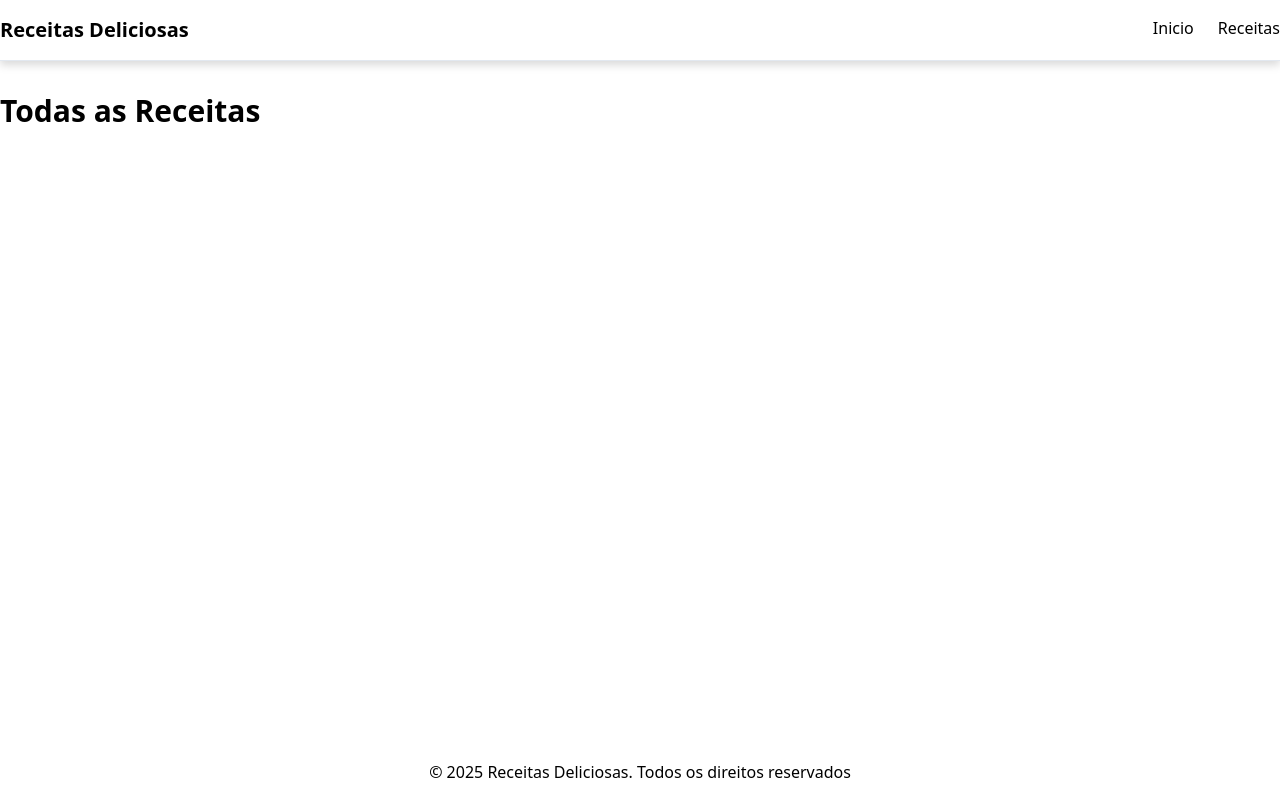
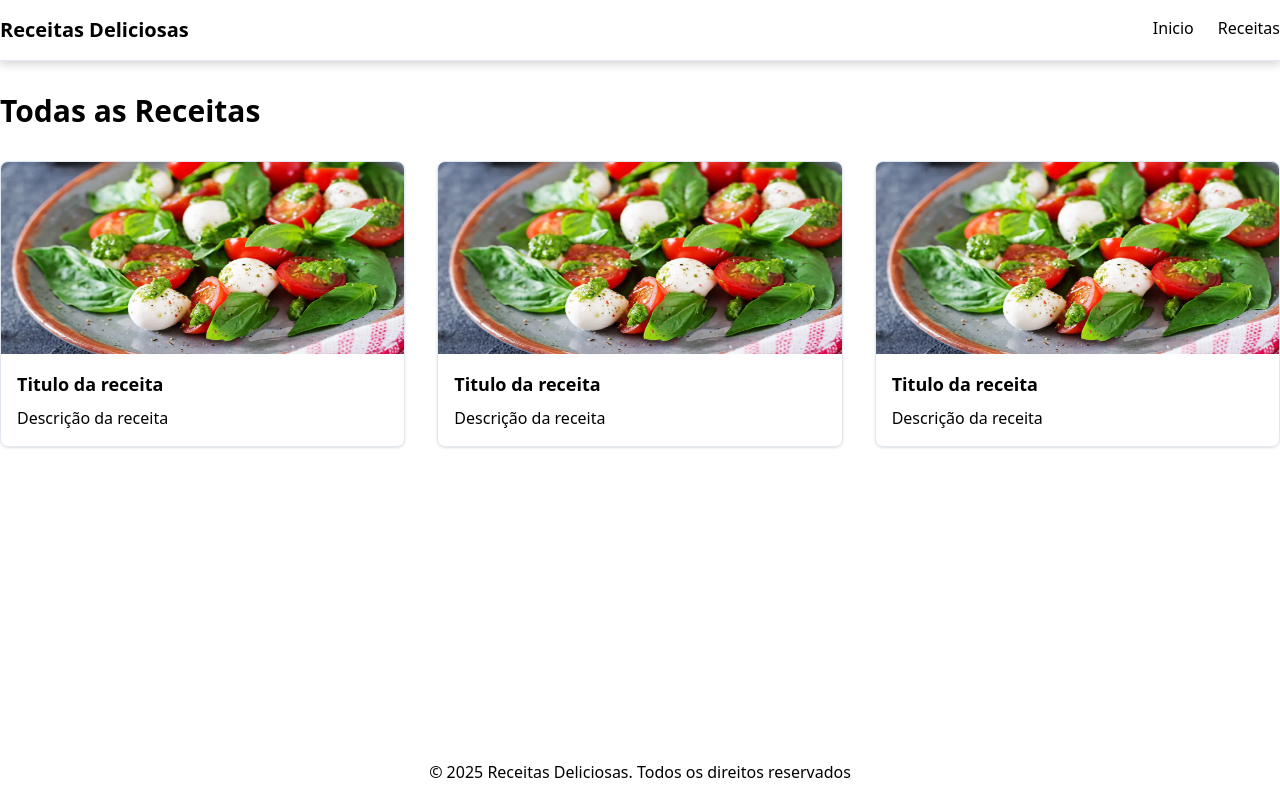
Before and after one commit to enriquemantovani/Site--receitas, a Next.js app: page /receitas in a window 1280 px wide. Built offline with nearby package versions, Linux system fonts and the light colour scheme.

Commit message:
feat: cards de receita

```diff
--- a/src/app/receitas/page.tsx
+++ b/src/app/receitas/page.tsx
@@ -1,12 +1,16 @@
+import RecipeCard from "@/components/RecipeCard";
+import { recipes} from "@/lib/data";
+
 export default function ReceitasPage(){
     return(
         <main className="flex-grow py-8">
             <div className="container mx-auto">
                 <h1 className="text-3xl font-bold">Todas as Receitas</h1>
 
-
-                <div>
-                    {/*arrays de cards de receita*/}
+                <div className="grid grid-cols-3 gap-8 mt-8">
+                    {recipes.map((recipe) => (
+                    <RecipeCard/>
+                    ))}
                 </div>
             </div>
         </main>
--- /dev/null
+++ b/src/components/RecipeCard/index.tsx
@@ -0,0 +1,23 @@
+import Image from "next/image";
+import Link from "next/link";
+
+export default function  RecipeCard(){
+    return (
+        <Link href="">
+            <div className="border border-slate-200 rounded-lg overflow-hidden shadow-sm hover:shadow-md transition-shadow">
+                <div className="relative h-48 w-full">
+                    <Image
+                        src="/receitas/salada-caprese.png"
+                        fill
+                        alt="Titulo da receita"
+                    />
+                </div>
+
+                <div className="flex flex-col p-4 gap-2">
+                    <h3 className="text-lg font-bold">Titulo da receita</h3>
+                    <p>Descrição da receita</p>
+                </div>
+            </div>
+        </Link>
+    )
+}
```
